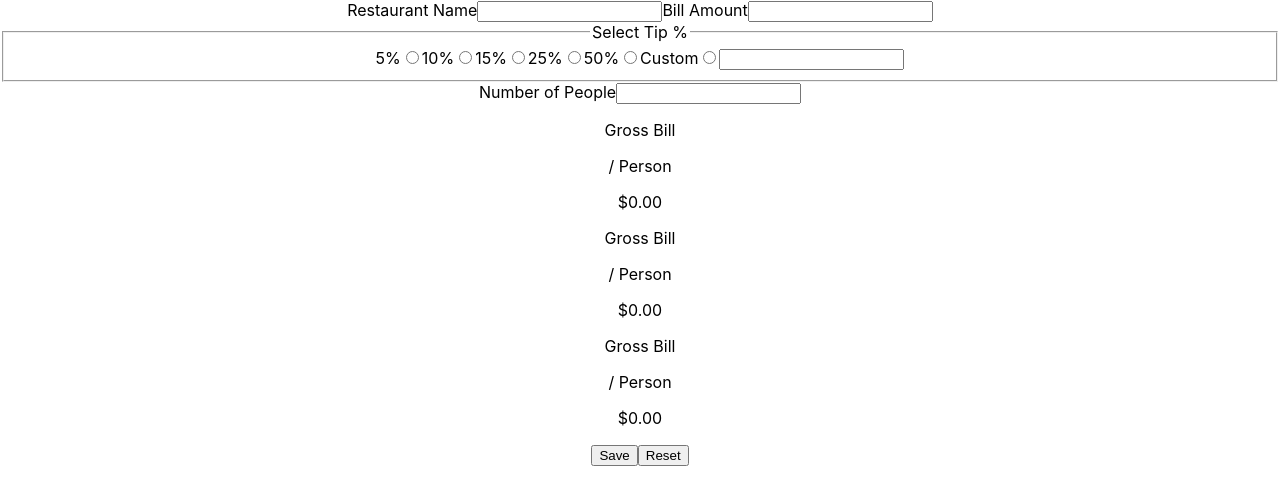
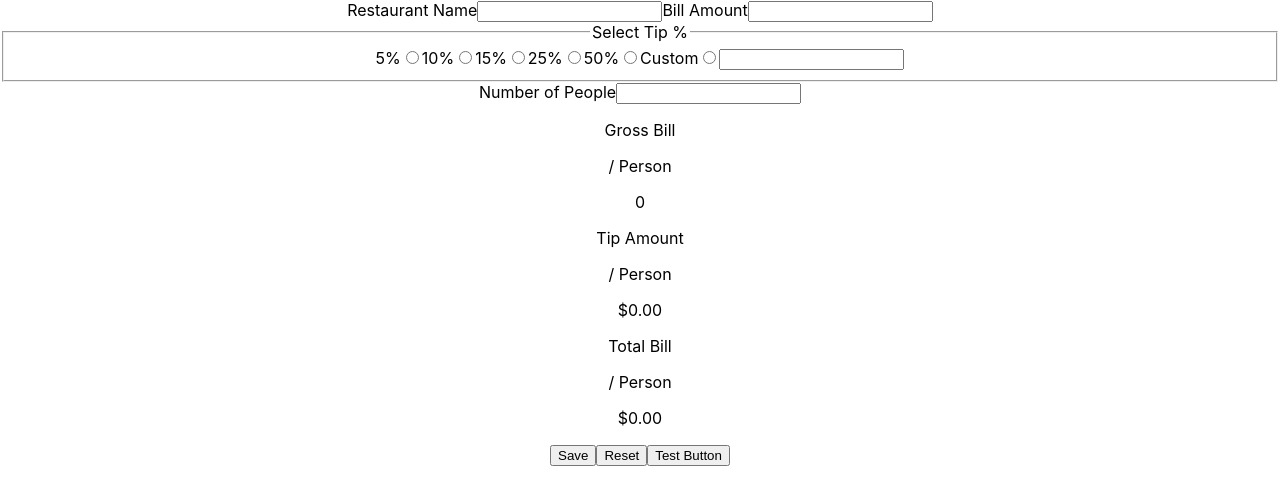
Before and after one commit to mwazir/bill-splitter, a React (Create React App) app: page / in a window 1280 px wide. Shown: the top 504 px of the page. Built offline with nearby package versions, Linux system fonts and the light colour scheme.

Commit message:
add bill amount state to track and display bill amount

```diff
--- a/src/App.js
+++ b/src/App.js
@@ -21,16 +21,25 @@
 // - User auth and account setup so individual bill history is saved
 
 
-
+import { useState } from 'react';
 import BillForm from './components/BillForm';
 import BillDisplay from './components/BillDisplay';
 import './App.css';
 
+
+
 function App() {
+  const [billAmount, setBillAmount] = useState(0);
+
+  const updateBillAmount = (event) => {
+    setBillAmount(event.target.value);
+  }
+
   return (
     <div className="App">
-      <BillForm />
-      <BillDisplay />
+      <BillForm updateBillAmount={(event) => updateBillAmount(event)}/>
+      <BillDisplay grossBill={billAmount}  />
+      <button>Test Button</button>
     </div>
   );
 }
--- a/src/components/BillDisplay.js
+++ b/src/components/BillDisplay.js
@@ -1,18 +1,19 @@
-const BillDisplay = () => {
+const BillDisplay = (props) => {
+    //console.log(props)
     return (
         <>
             <div className="gross-bill-per-person">
                 <p>Gross Bill</p>
                 <p>/ Person</p>
-                <p>$0.00</p>
+                <p>{props.grossBill}</p>
             </div>
             <div className="tip-per-person">
-                <p>Gross Bill</p>
+                <p>Tip Amount</p>
                 <p>/ Person</p>
                 <p>$0.00</p>
             </div>
             <div className="total-bill-per-person">
-                <p>Gross Bill</p>
+                <p>Total Bill</p>
                 <p>/ Person</p>
                 <p>$0.00</p>
             </div>
--- a/src/components/BillForm.js
+++ b/src/components/BillForm.js
@@ -1,11 +1,23 @@
-const BillForm = () => {
+import { useState } from 'react'
+
+const BillForm = (props) => {
+
+    //console.log(billAmount);
+
+    const handleChange = (event) => {
+        console.log(event.target.value);
+        // props.updateBillAmount;
+    }
+
+
+
     return (
         <>
             <form action="">
                 <label htmlFor="restaurant-name">Restaurant Name</label>
                 <input type="text" />
                 <label htmlFor="bill-amount">Bill Amount</label>
-                <input type="text" />
+                <input type="text" name="bill-amount" onChange={props.updateBillAmount}/>
                 <fieldset>
                     <legend>Select Tip %</legend>
                     <label htmlFor="5%">5%</label>
@@ -24,6 +36,7 @@ const BillForm = () => {
                 </fieldset>
                 <label htmlFor="group-size">Number of People</label>
                 <input type="text" name="group-size" />
+
             </form>
         </>
     )
```
